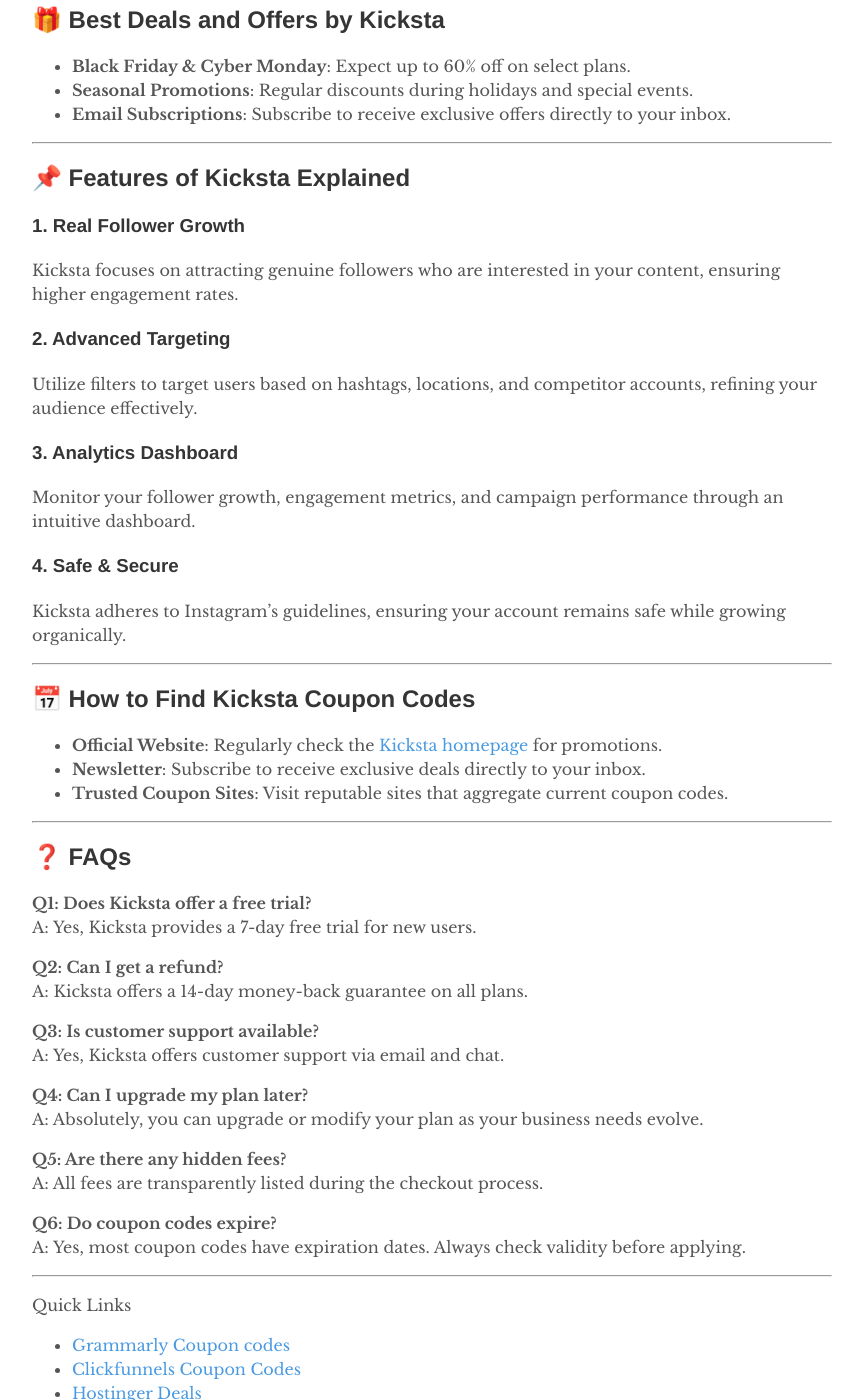
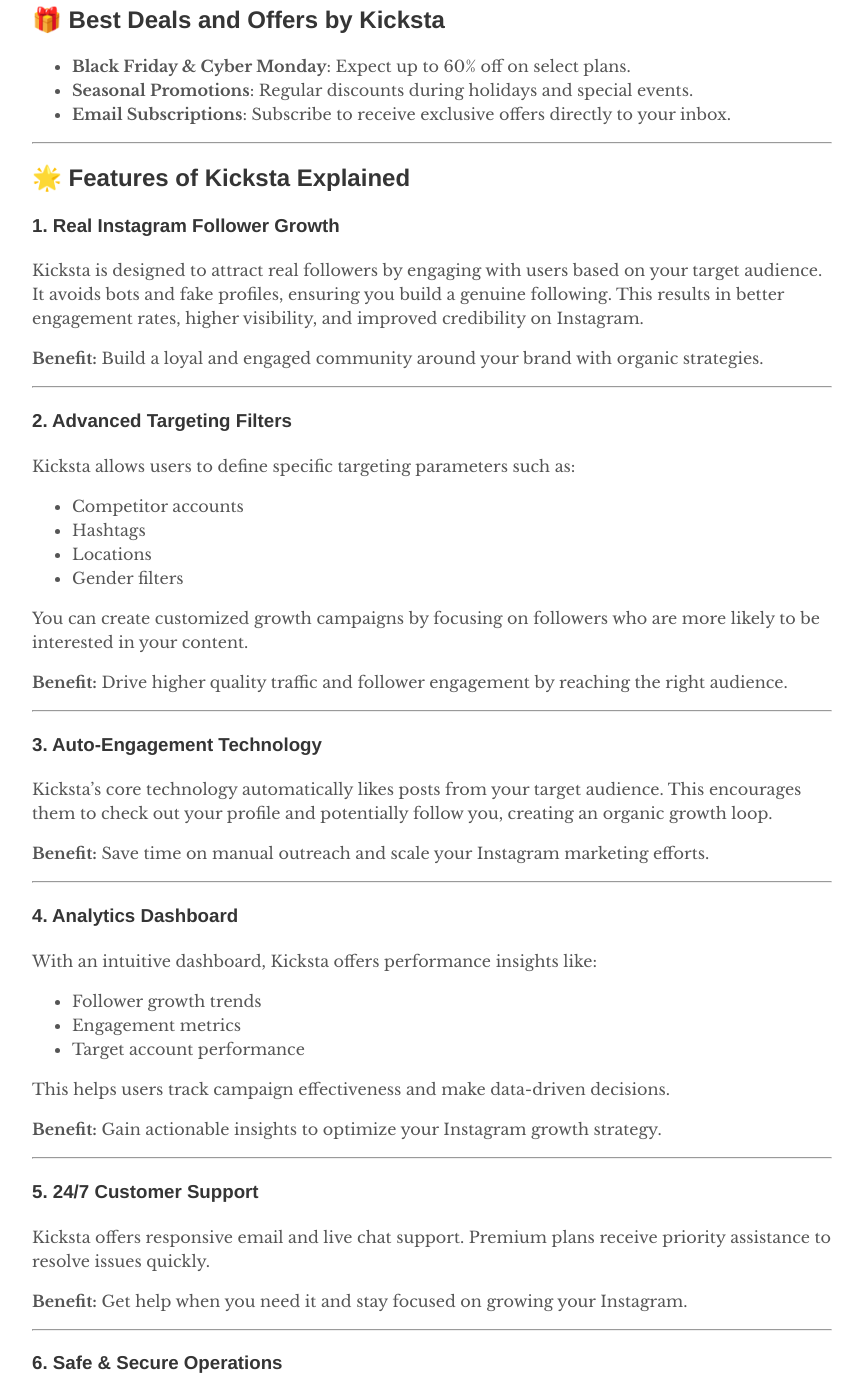
Before and after one commit to rankloud/ibcs, a Jekyll site: the page built from wp/kicksta coupon codes.md, in a window 1280 px wide and 1400 px high, scrolled down 1700 px. Shown: the whole window, without its empty margins (208-1071 px from the left). Built offline with Jekyll 4.4.1, drawn with Linux system fonts in a browser that asks for light colours; some of the changed text lies outside the part shown.

Commit message:
Updated features

```diff
--- a/wp/kicksta coupon codes.md
+++ b/wp/kicksta coupon codes.md
@@ -81,20 +81,65 @@
 - **Email Subscriptions**: Subscribe to receive exclusive offers directly to your inbox.
 
 ---
+## 🌟 Features of Kicksta Explained
 
-## 📌 Features of Kicksta Explained
+### 1. **Real Instagram Follower Growth**
+Kicksta is designed to attract real followers by engaging with users based on your target audience. It avoids bots and fake profiles, ensuring you build a genuine following. This results in better engagement rates, higher visibility, and improved credibility on Instagram.
 
-### 1. **Real Follower Growth**
-Kicksta focuses on attracting genuine followers who are interested in your content, ensuring higher engagement rates.
+**Benefit:** Build a loyal and engaged community around your brand with organic strategies.
 
-### 2. **Advanced Targeting**
-Utilize filters to target users based on hashtags, locations, and competitor accounts, refining your audience effectively.
+---
 
-### 3. **Analytics Dashboard**
-Monitor your follower growth, engagement metrics, and campaign performance through an intuitive dashboard.
+### 2. **Advanced Targeting Filters**
+Kicksta allows users to define specific targeting parameters such as:
+- Competitor accounts
+- Hashtags
+- Locations
+- Gender filters
 
-### 4. **Safe & Secure**
-Kicksta adheres to Instagram's guidelines, ensuring your account remains safe while growing organically.
+You can create customized growth campaigns by focusing on followers who are more likely to be interested in your content.
+
+**Benefit:** Drive higher quality traffic and follower engagement by reaching the right audience.
+
+---
+
+### 3. **Auto-Engagement Technology**
+Kicksta’s core technology automatically likes posts from your target audience. This encourages them to check out your profile and potentially follow you, creating an organic growth loop.
+
+**Benefit:** Save time on manual outreach and scale your Instagram marketing efforts.
+
+---
+
+### 4. **Analytics Dashboard**
+With an intuitive dashboard, Kicksta offers performance insights like:
+- Follower growth trends
+- Engagement metrics
+- Target account performance
+
+This helps users track campaign effectiveness and make data-driven decisions.
+
+**Benefit:** Gain actionable insights to optimize your Instagram growth strategy.
+
+---
+
+### 5. **24/7 Customer Support**
+Kicksta offers responsive email and live chat support. Premium plans receive priority assistance to resolve issues quickly.
+
+**Benefit:** Get help when you need it and stay focused on growing your Instagram.
+
+---
+
+### 6. **Safe & Secure Operations**
+Kicksta complies with Instagram’s terms of service. Unlike shady services, it doesn’t automate DMs or post content without permission, ensuring your account stays safe.
+
+**Benefit:** Grow confidently without risking account suspension or penalties.
+
+---
+
+### 7. **Flexible Growth Plans**
+From beginners to social media professionals, Kicksta offers a range of plans that suit different needs and budgets. Each plan is crafted to scale as your follower base grows.
+
+**Benefit:** Choose a plan that fits your growth goals without overpaying.
 
 ---
 
```
